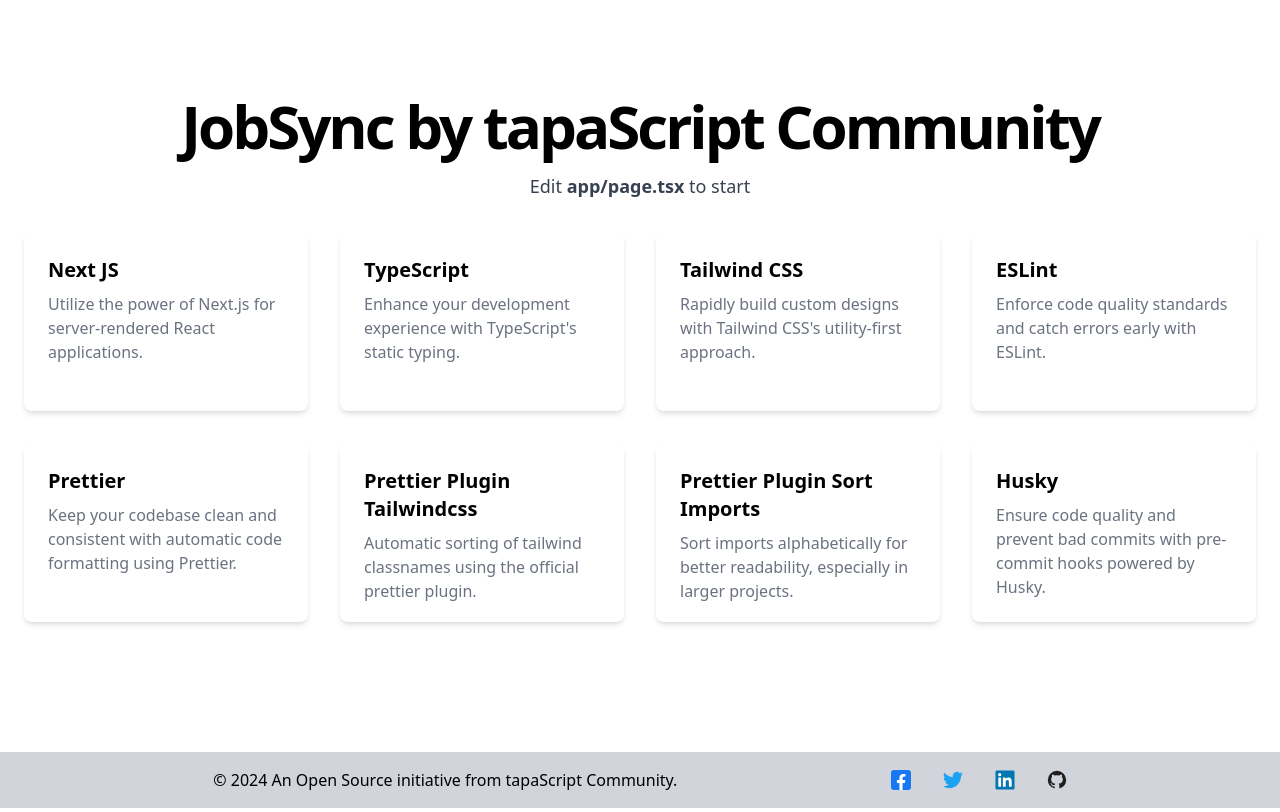
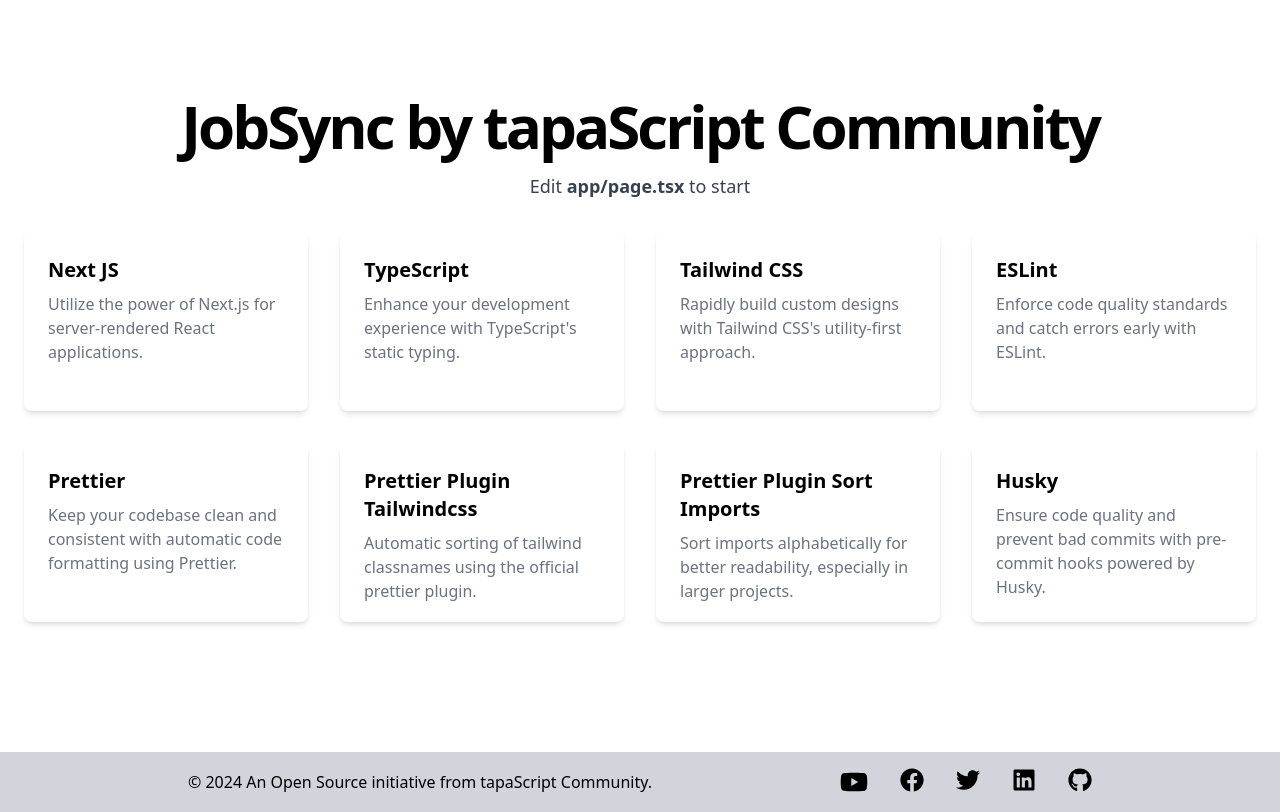
Before and after one commit to tapascript/jobsync, a Next.js app: page / in a window 1280 px wide. Built offline with nearby package versions, Linux system fonts and the light colour scheme.

Commit message:
Handled icons differently in footer

```diff
--- a/package.json
+++ b/package.json
@@ -19,7 +19,8 @@
   "dependencies": {
     "next": "^14.1.0",
     "react": "^18.2.0",
-    "react-dom": "^18.2.0"
+    "react-dom": "^18.2.0",
+    "react-icons": "^5.2.1"
   },
   "devDependencies": {
     "@ianvs/prettier-plugin-sort-imports": "^4.1.1",
--- a/src/components/footer/footer.tsx
+++ b/src/components/footer/footer.tsx
@@ -1,4 +1,6 @@
 import Link from 'next/link';
+
+import { FaFacebook, FaGithub, FaYoutube, FaTwitter, FaLinkedin } from "react-icons/fa";
 
 export const Footer = () => {
   const currentYear = new Date().getFullYear();
@@ -18,98 +20,39 @@
   );
 };
 
-const ICONS = {
-  facebook: (
-    <svg
-      className="h-5 w-5"
-      viewBox="0 0 512 512"
-      xmlns="http://www.w3.org/2000/svg"
-    >
-      <rect fill="#1877f2" height="512" rx="15%" width="512" />
-      <path
-        d="m355.6 330 11.4-74h-71v-48c0-20.2 9.9-40 41.7-40h32.3v-63s-29.3-5-57.3-5c-58.5 0-96.7 35.4-96.7 99.6v56.4h-65v74h65v182h80v-182z"
-        fill="#fff"
-      />
-    </svg>
-  ),
-
-  linkedin: (
-    <svg
-      className="h-5 w-5"
-      viewBox="0 0 128 128"
-      xmlns="http://www.w3.org/2000/svg"
-    >
-      <path
-        d="m116 3h-104a8.91 8.91 0 0 0 -9 8.8v104.42a8.91 8.91 0 0 0 9 8.78h104a8.93 8.93 0 0 0 9-8.81v-104.42a8.93 8.93 0 0 0 -9-8.77z"
-        fill="#0076b2"
-      />
-      <g fill="#fff">
-        <path d="m21.06 48.73h18.11v58.27h-18.11zm9.06-29a10.5 10.5 0 1 1 -10.5 10.49 10.5 10.5 0 0 1 10.5-10.49" />
-        <path d="m50.53 48.73h17.36v8h.24c2.42-4.58 8.32-9.41 17.13-9.41 18.34-.04 21.74 12.03 21.74 27.68v32h-18.11v-28.35c0-6.75-.12-15.44-9.41-15.44s-10.87 7.36-10.87 15v28.79h-18.08z" />
-      </g>
-    </svg>
-  ),
-
-  twitter: (
-    <svg
-      className="h-5 w-5"
-      viewBox="0 0 126.24 102.59"
-      xmlns="http://www.w3.org/2000/svg"
-    >
-      <path
-        d="m40.58 115.3c47.64 0 73.69-39.47 73.69-73.69 0-1.12 0-2.24-.07-3.35a52.7 52.7 0 0 0 12.92-13.41 51.7 51.7 0 0 1 -14.87 4.08 26 26 0 0 0 11.38-14.33 51.9 51.9 0 0 1 -16.45 6.29 25.92 25.92 0 0 0 -44.13 23.62 73.53 73.53 0 0 1 -53.38-27.06 25.92 25.92 0 0 0 8 34.58 25.71 25.71 0 0 1 -11.67-3.25v.33a25.91 25.91 0 0 0 20.73 25.39 25.86 25.86 0 0 1 -11.7.44 25.93 25.93 0 0 0 24.2 18 52 52 0 0 1 -32.17 11.06 52.72 52.72 0 0 1 -6.18-.36 73.32 73.32 0 0 0 39.7 11.63"
-        fill="#1da1f2"
-        transform="translate(-.88 -12.7)"
-      />
-    </svg>
-  ),
-
-  github: (
-    <svg
-      className="h-5 w-5"
-      viewBox="0 0 24 24"
-      xmlns="http://www.w3.org/2000/svg"
-    >
-      <path
-        d="m0 0h24v24h-24z"
-        fill="#fff"
-        opacity="0"
-        transform="matrix(-1 0 0 -1 24 24)"
-      />
-      <path
-        d="m12 1a10.89 10.89 0 0 0 -11 10.77 10.79 10.79 0 0 0 7.52 10.23c.55.1.75-.23.75-.52s0-.93 0-1.83c-3.06.65-3.71-1.44-3.71-1.44a2.86 2.86 0 0 0 -1.22-1.58c-1-.66.08-.65.08-.65a2.31 2.31 0 0 1 1.68 1.11 2.37 2.37 0 0 0 3.2.89 2.33 2.33 0 0 1 .7-1.44c-2.44-.27-5-1.19-5-5.32a4.15 4.15 0 0 1 1.11-2.91 3.78 3.78 0 0 1 .11-2.84s.93-.29 3 1.1a10.68 10.68 0 0 1 5.5 0c2.1-1.39 3-1.1 3-1.1a3.78 3.78 0 0 1 .11 2.84 4.15 4.15 0 0 1 1.17 2.89c0 4.14-2.58 5.05-5 5.32a2.5 2.5 0 0 1 .75 2v2.95s.2.63.75.52a10.8 10.8 0 0 0 7.5-10.22 10.89 10.89 0 0 0 -11-10.77"
-        fill="#231f20"
-      />
-    </svg>
-  ),
-};
 
 const SOCIAL_LINKS = [
   {
     id: 1,
+    name: 'YouTube',
+    link: 'https://youtube.com/@tapasadhikary',
+    icon: <FaYoutube size={28}/>,
+  },
+  {
+    id: 2,
     name: 'Facebook',
     link: 'https://www.facebook.com/tapascript/',
-    icon: ICONS.facebook,
-  },
-
-  {
-    id: 2,
-    name: 'Twitter',
-    link: 'https://x.com/tapascript',
-    icon: ICONS.twitter,
+    icon: <FaFacebook size={24}/>,
   },
 
   {
     id: 3,
-    name: 'LinkedIn',
-    link: 'https://www.linkedin.com/in/tapasadhikary/',
-    icon: ICONS.linkedin,
+    name: 'Twitter',
+    link: 'https://x.com/tapascript',
+    icon: <FaTwitter size={24}/>,
   },
 
   {
     id: 4,
+    name: 'LinkedIn',
+    link: 'https://www.linkedin.com/in/tapasadhikary/',
+    icon: <FaLinkedin size={24}/>,
+  },
+
+  {
+    id: 5,
     name: 'Github',
     link: 'https://github.com/tapascript',
-    icon: ICONS.github,
+    icon: <FaGithub size={24}/>,
   },
 ];
```
Also changed, not shown: 1 other file (tests, documents, lock files or other folders).
